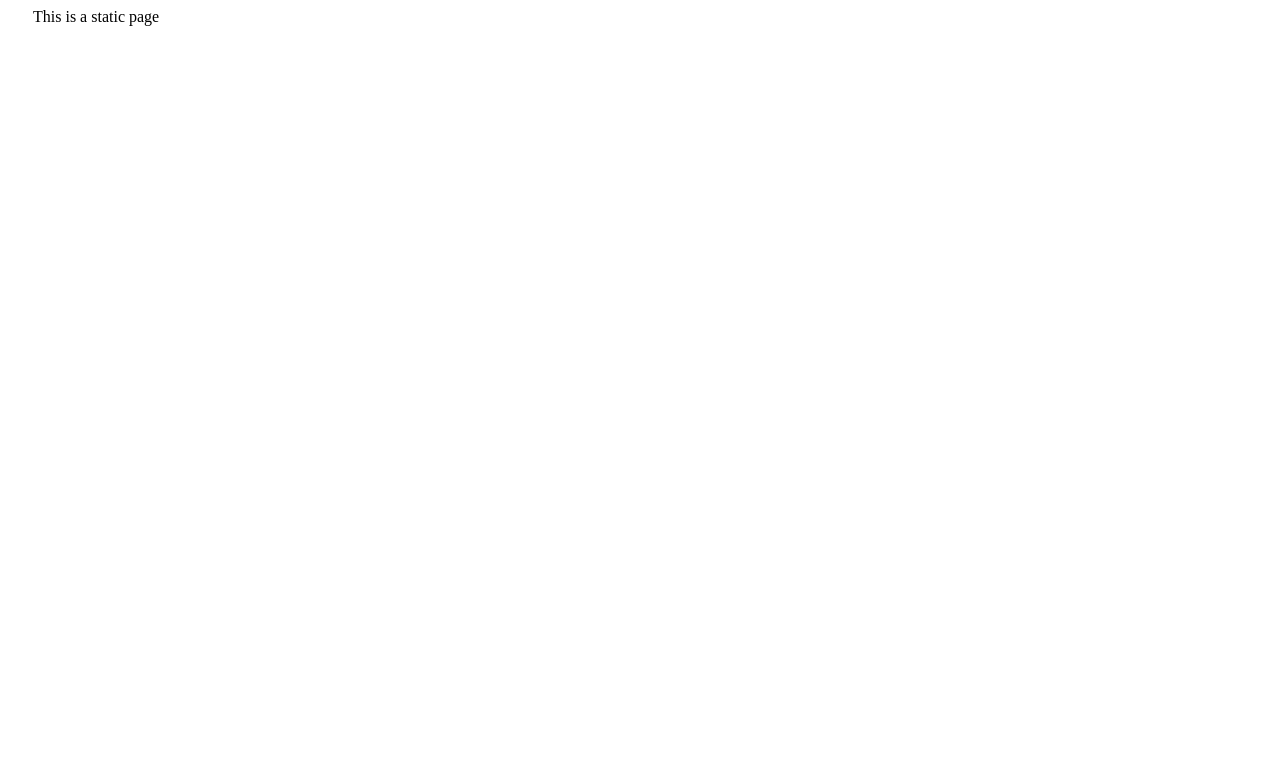
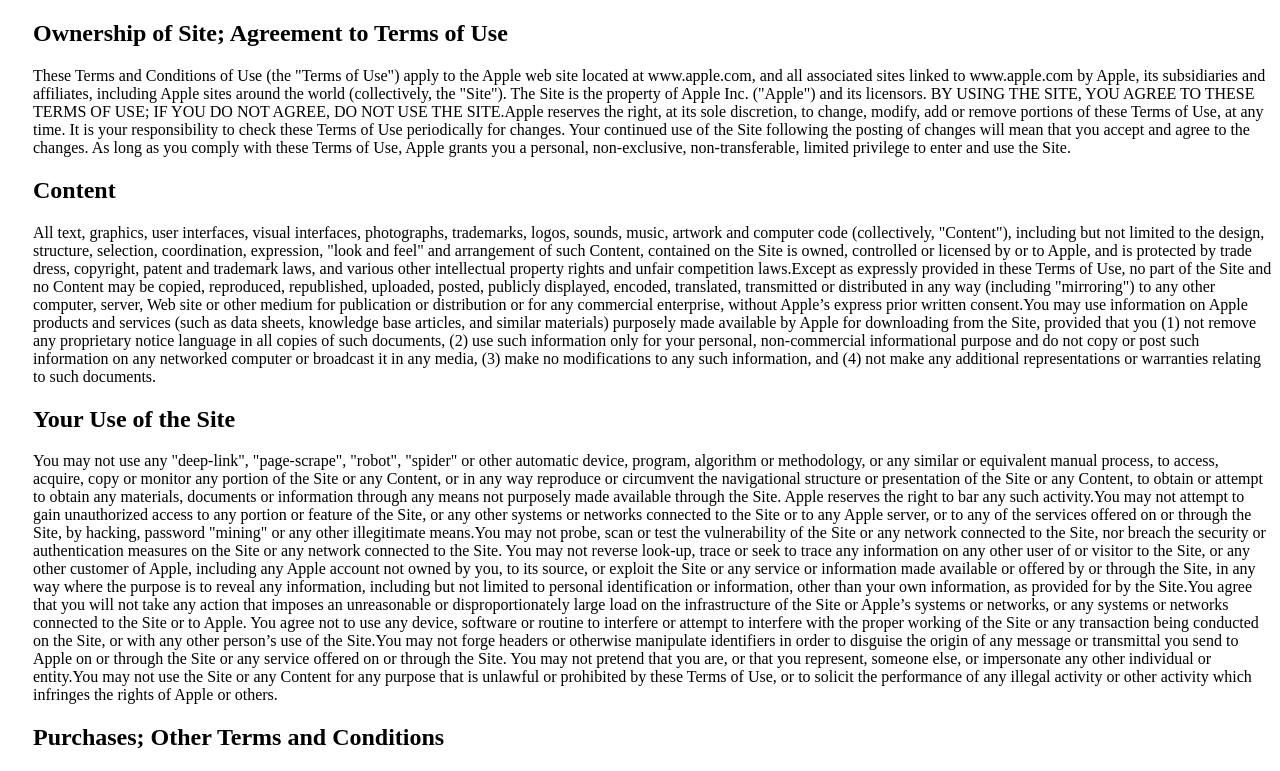
Before and after one commit to pdariusv/howdy-group-project, a React (Create React App) app in the folder client/: page /static-page in a window 1280 px wide. Shown: the top 771 px of the page. Built offline with nearby package versions, Linux system fonts and the light colour scheme; no server answers.

Commit message:
added html term of use content in react compt. changed handlerbar.js to a data js file

```diff
--- a/client/src/components/Forum/StaticPage.js
+++ b/client/src/components/Forum/StaticPage.js
@@ -1,5 +1,6 @@
 import React from "react";
 import { Box,  styled } from "@material-ui/core";
+import termOfUse from '../../data/term-of-use-data'
 
 const MyBox = styled(Box)({
   paddingLeft: 25
@@ -9,7 +10,20 @@
   return (
     <MyBox>
     <div>
-        This is a static page
+      <main>
+        <article id="term-of-use">
+          <section id="sub-section" class="container">
+          { termOfUse.map( (term,idx) => (
+            <article id="ownership">
+              <section class="container">
+                <h2>{term.title}</h2>
+                <p>{term.content}</p>
+              </section>
+            </article> )
+              )}
+          </section>
+        </article>
+      </main>
     </div>
      </MyBox>
   );
--- a/client/src/HBhandler.js
+++ b/client/src/data/term-of-use-data.js
@@ -1,8 +1,7 @@
 //REF:https://www.apple.com/ca/legal/internet-services/terms/site.html
 //REF:https://www.legalnature.com/guides/why-your-website-needs-a-strong-terms-of-use-agreement-and-what-to-include
 //NOTE: apple content added temporarily, will be removed for real term-of use.
-const context = {
-  termOfUse: [
+const termOfUse = [
     {
       name: "ownership",
       title: "Ownership of Site; Agreement to Terms of Use",
@@ -79,12 +78,10 @@
       content: "Any feedback you provide at this site shall be deemed to be non-confidential. Apple shall be free to use such information on an unrestricted basis."
     }
   ]
-}
 
 
 
-const templateElement = document.getElementById('templateHB');
-const templateSource = templateElement.innerHTML;
-const template = Handlebars.compile(templateSource);
-const compiledHtml = template(context);
-document.getElementById('sub-section').innerHTML = compiledHtml;
+
+
+
+export default termOfUse;
```
